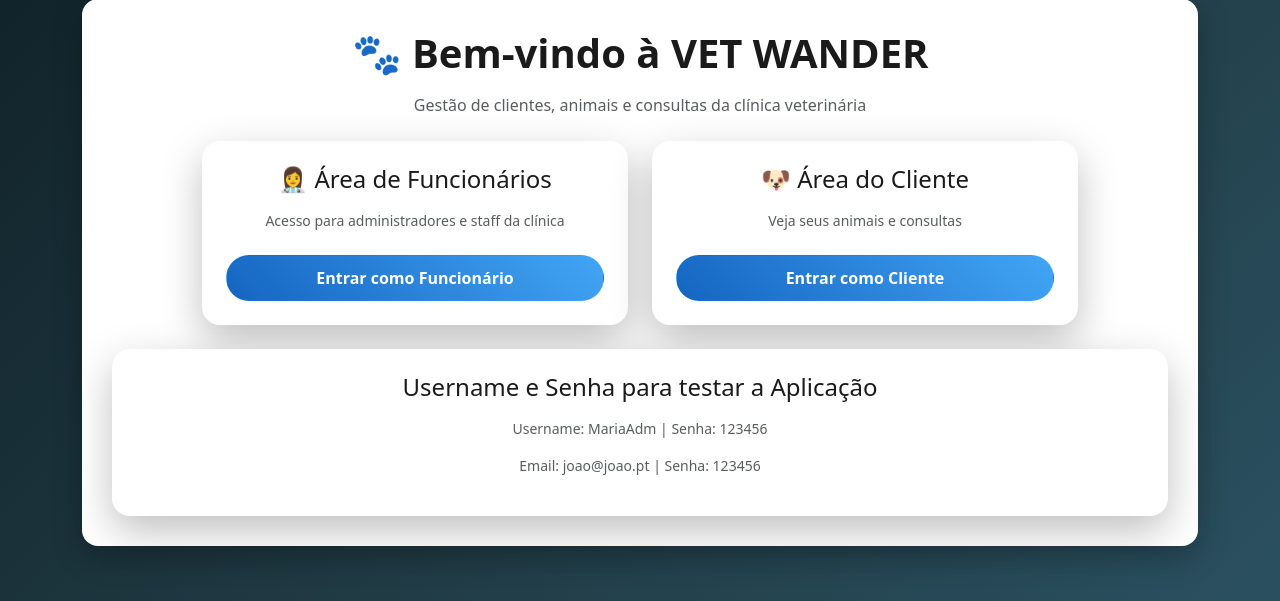
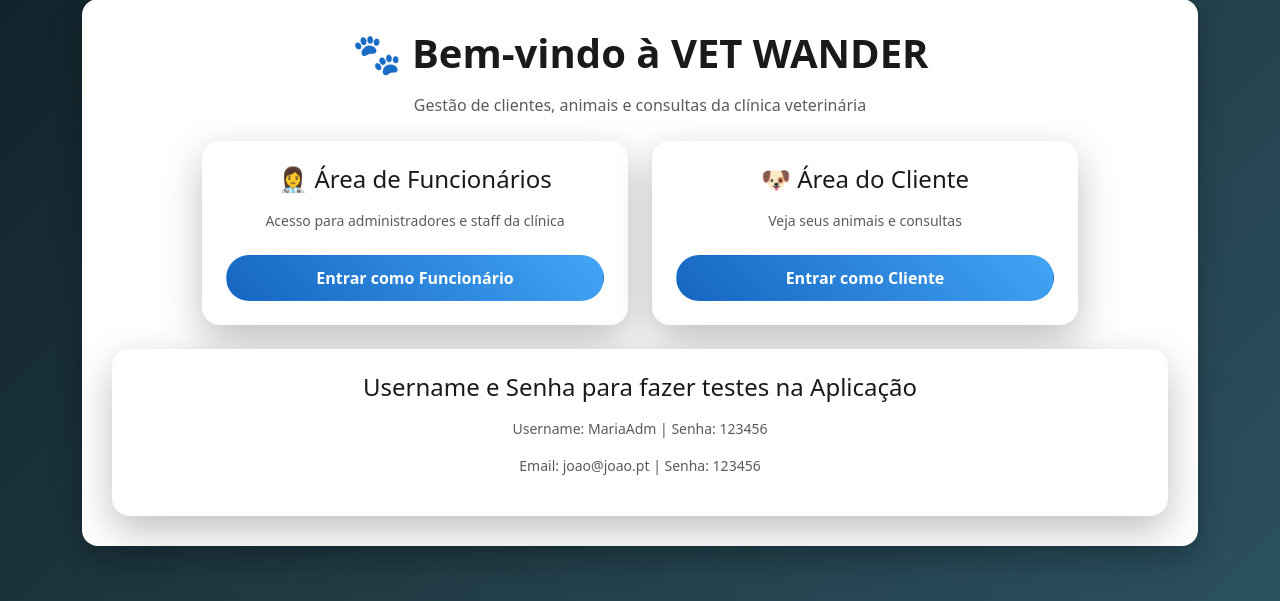
Before and after one commit to wander-cardoso/projeto_clinica_veterinaria_python, a Flask app: page / in a window 1280 px wide. Shown: the part 143-744 px from the top of the page. Run offline with Flask 3, Linux system fonts and the light colour scheme.

Commit message:
fix: Update text for test credentials in index page

```diff
--- a/app.py
+++ b/app.py
@@ -604,7 +604,7 @@ def consulta_apagar(id):
 # ---------- CLIENTES ----------
 
 
-@app.route("/clientes_login", methods=["GET", "POST"])
+@app.route("/cliente_login", methods=["GET", "POST"])
 def cliente_login():
     if request.method == "POST":
         email = request.form["email"].strip()
--- a/templates/index.html
+++ b/templates/index.html
@@ -30,7 +30,7 @@
 
     <div class="col-md-5mb-4">
        <div class="login-card p-4 text-center">
-        <h4 class="mb-3">Username e Senha para testar a Aplicação</h4>
+        <h4 class="mb-3">Username e Senha para fazer testes na Aplicação</h4>
         <p class="small text-muted">Username: MariaAdm  | Senha: 123456</p>
         <p class="small text-muted">Email: joao@joao.pt | Senha: 123456</p>
 
```
